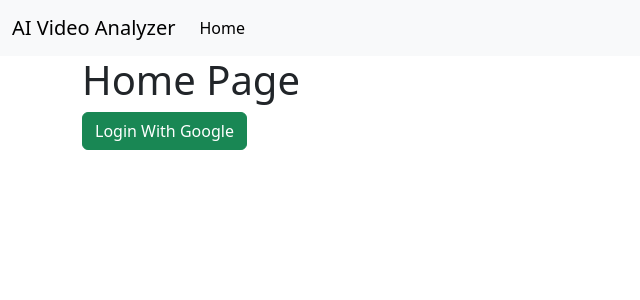
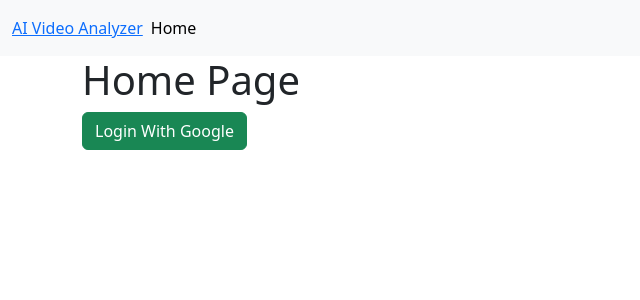
Before and after one commit to phptuts/frontend, a React (Vite) app: page / in a window 1280 px wide. Shown: the top 300 px of the page, without its empty margins (0-640 px from the left). Built offline with nearby package versions, Linux system fonts and the light colour scheme; no server answers.

Commit message:
Fixed the title

```diff
--- a/src/components/Nav.jsx
+++ b/src/components/Nav.jsx
@@ -11,9 +11,7 @@ const Nav = () => {
   return (
     <nav className="navbar navbar-expand-lg bg-body-tertiary">
       <div className="container-fluid">
-        <a className="navbar-brand" href="#">
-          AI Video Analyzer
-        </a>
+        <NavLink to="/">AI Video Analyzer</NavLink>
         <button
           className="navbar-toggler"
           type="button"
```
